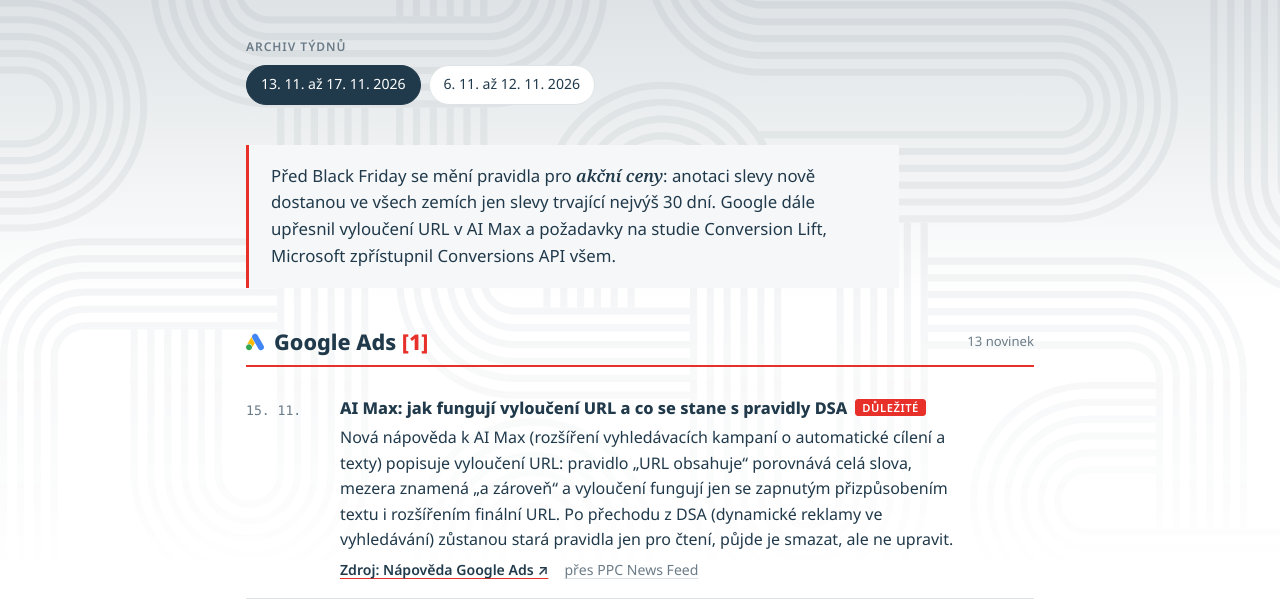
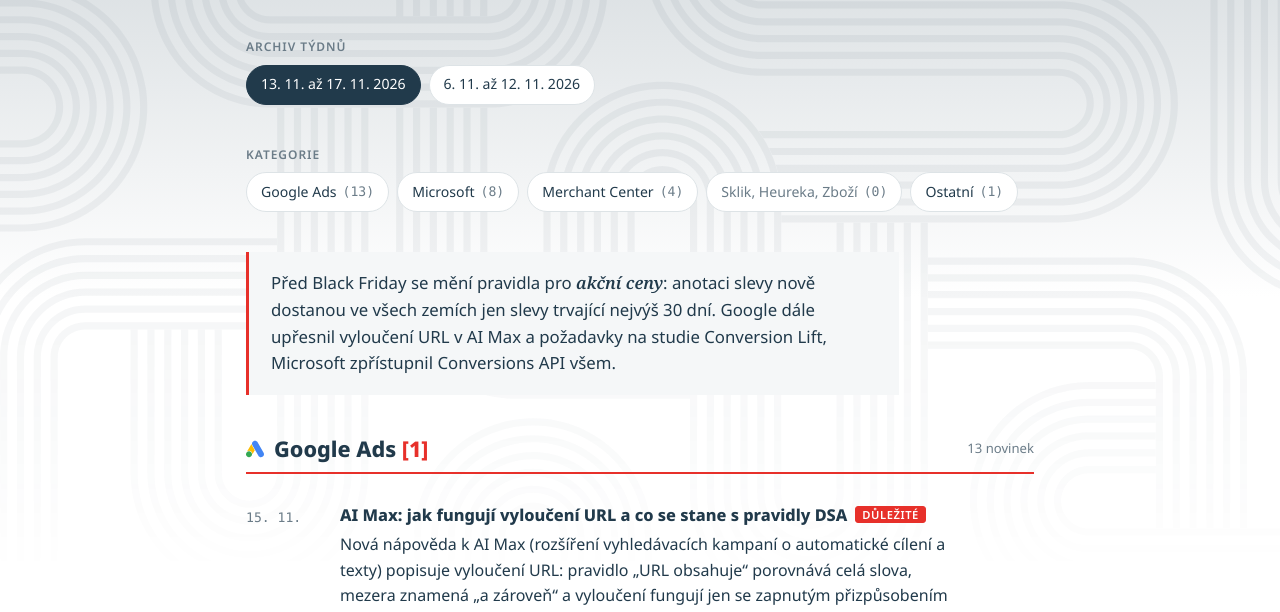
Before and after one commit to ppc-novinky/ppc-novinky.github.io, a plain HTML site: page index.html in a window 1280 px wide. Shown: the part 167-779 px from the top of the page. Drawn offline with Linux system fonts and the light colour scheme.

Commit message:
Týdenní přehled PPC novinek 2026-11-18

```diff
--- a/index.html
+++ b/index.html
@@ -76,6 +76,12 @@ h3 { font-size: 1.02rem; line-height: 1.35; }
 .chip:hover { border-color: var(--brand-navy); }
 .chip[aria-pressed="true"] { background: var(--brand-navy); border-color: var(--brand-navy); color: #FFFFFF; }
 .chip:focus-visible, a:focus-visible { outline: 2px solid var(--accent); outline-offset: 2px; }
+/* Štítky kategorií: odkazy na sekce níž na stránce, počet novinek v závorce */
+.cat-chip { display: inline-flex; align-items: center; gap: 6px; }
+.cat-chip .chip-count { font-family: var(--font-mono); font-variant-numeric: tabular-nums; font-size: .82rem; color: var(--text-muted); }
+.cat-chip.empty { color: var(--text-muted); }
+.section { scroll-margin-top: 20px; }
+.section h2:focus { outline: none; }
 
 .lead {
   background: var(--surface); border-left: 3px solid var(--accent);
@@ -230,6 +236,11 @@ h3 { font-size: 1.02rem; line-height: 1.35; }
   <nav class="archive" aria-label="Archiv týdnů">
     <div class="archive-label">Archiv týdnů</div>
     <div class="chips" id="chips"></div>
+  </nav>
+
+  <nav class="archive" aria-label="Kategorie novinek">
+    <div class="archive-label">Kategorie</div>
+    <div class="chips" id="cats"></div>
   </nav>
 
   <div id="week" class="week"></div>
@@ -1040,11 +1051,11 @@ h3 { font-size: 1.02rem; line-height: 1.35; }
   const esc = s => String(s == null ? '' : s).replace(/[&<>"']/g, c => ({ '&': '&amp;', '<': '&lt;', '>': '&gt;', '"': '&quot;', "'": '&#39;' }[c]));
   const period = w => fmtDate.format(d(w.from)) + ' až ' + fmtDate.format(d(w.to));
   const sectionDefs = [
-    { key: 'google', title: 'Google Ads', icon: 'icon-google' },
-    { key: 'microsoft', title: 'Microsoft Advertising', icon: 'icon-microsoft' },
-    { key: 'feeds', title: 'Merchant Center a nákupní kampaně', icon: null },
-    { key: 'cz', title: 'Sklik, Heureka a Zboží.cz', icon: 'icon-sklik' },
-    { key: 'other', title: 'Ostatní platformy', icon: null, optional: true }
+    { key: 'google', title: 'Google Ads', short: 'Google Ads', icon: 'icon-google' },
+    { key: 'microsoft', title: 'Microsoft Advertising', short: 'Microsoft', icon: 'icon-microsoft' },
+    { key: 'feeds', title: 'Merchant Center a nákupní kampaně', short: 'Merchant Center', icon: null },
+    { key: 'cz', title: 'Sklik, Heureka a Zboží.cz', short: 'Sklik, Heureka, Zboží', icon: 'icon-sklik' },
+    { key: 'other', title: 'Ostatní platformy', short: 'Ostatní', icon: null, optional: true }
   ];
   const itemWord = n => n === 1 ? 'novinka' : (n >= 2 && n <= 4 ? 'novinky' : 'novinek');
 
@@ -1055,7 +1066,26 @@ h3 { font-size: 1.02rem; line-height: 1.35; }
     document.querySelectorAll('.chip').forEach(b => b.addEventListener('click', () => { location.hash = 'w' + b.dataset.id; }));
   }
 
+  // Štítky kategorií s počtem novinek; klik posune stránku na danou sekci (adresa se nemění, aby zůstal vybraný týden)
+  function renderCats(w) {
+    const cats = sectionDefs.filter(s => !(s.optional && !((w.sections && w.sections[s.key]) || []).length));
+    document.getElementById('cats').innerHTML = cats.map(s => {
+      const n = ((w.sections && w.sections[s.key]) || []).length;
+      return '<button type="button" class="chip cat-chip' + (n ? '' : ' empty') + '" data-target="sec-' + s.key + '">' +
+        esc(s.short) + ' <span class="chip-count">(' + n + ')</span></button>';
+    }).join('');
+    document.querySelectorAll('.cat-chip').forEach(b => b.addEventListener('click', () => {
+      const sec = document.getElementById(b.dataset.target);
+      if (!sec) return;
+      const smooth = !window.matchMedia('(prefers-reduced-motion: reduce)').matches;
+      sec.scrollIntoView({ behavior: smooth ? 'smooth' : 'auto', block: 'start' });
+      const h = sec.querySelector('h2');
+      if (h) { h.setAttribute('tabindex', '-1'); h.focus({ preventScroll: true }); }
+    }));
+  }
+
   function renderWeek(w) {
+    renderCats(w);
     document.getElementById('meta').innerHTML =
       'Týden <span class="num">' + esc(period(w)) + '</span> · vygenerováno <span class="num">' + esc(fmtDate.format(d(w.generated))) + '</span>';
     let html = '';
@@ -1064,7 +1094,7 @@ h3 { font-size: 1.02rem; line-height: 1.35; }
       const items = (w.sections && w.sections[s.key]) || [];
       if (s.optional && !items.length) return;
       const icon = s.icon ? '<span class="icons">' + document.getElementById(s.icon).innerHTML + '</span>' : '';
-      html += '<section class="section" aria-labelledby="h-' + s.key + '"><div class="section-head">' + icon +
+      html += '<section class="section" id="sec-' + s.key + '" aria-labelledby="h-' + s.key + '"><div class="section-head">' + icon +
         '<h2 id="h-' + s.key + '">' + esc(s.title) + ' <span class="ref-number">[' + (i + 1) + ']</span></h2>' +
         '<span class="count">' + (items.length ? items.length + ' ' + itemWord(items.length) : '') + '</span></div>';
       if (!items.length) {
```
